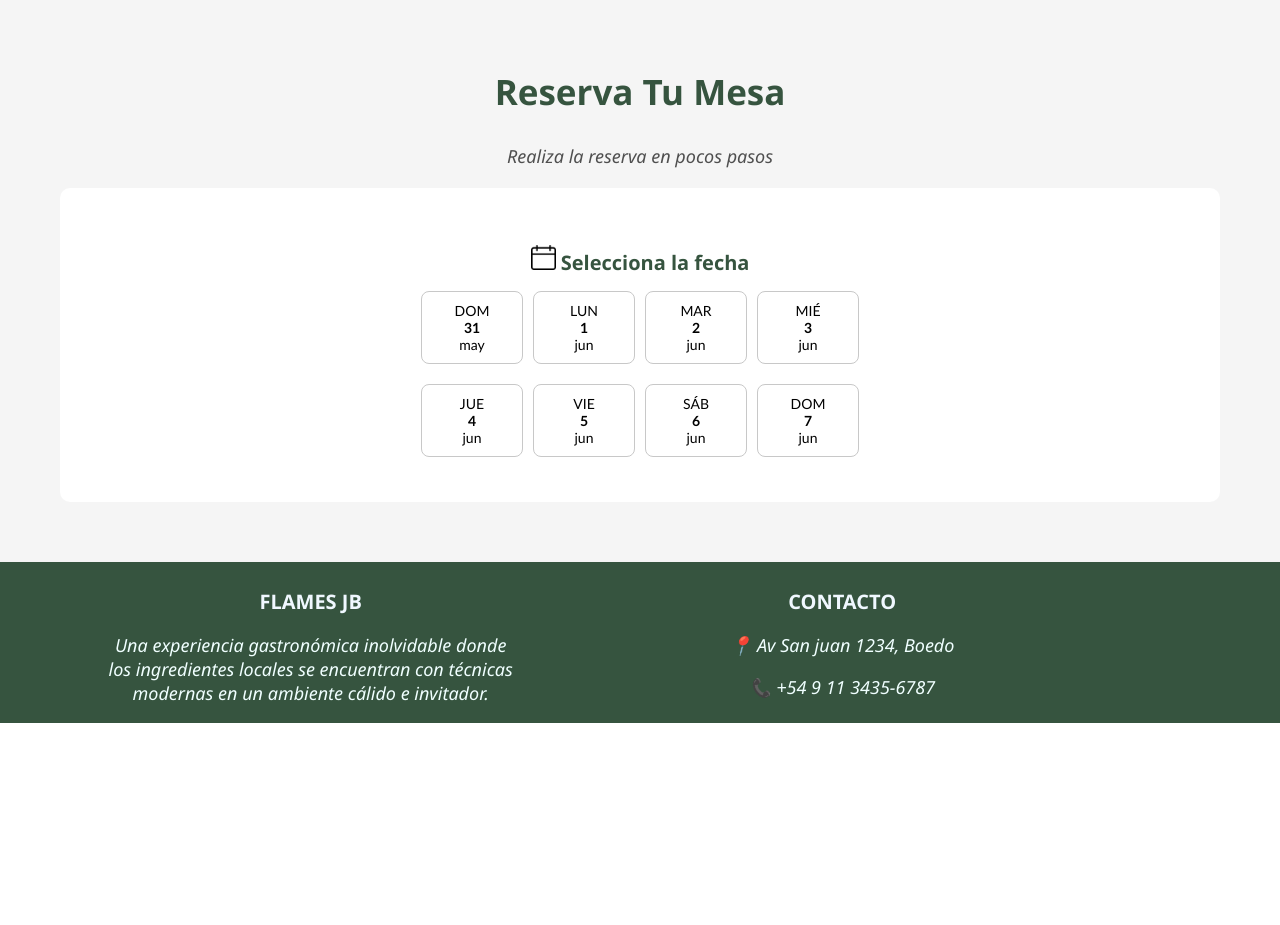
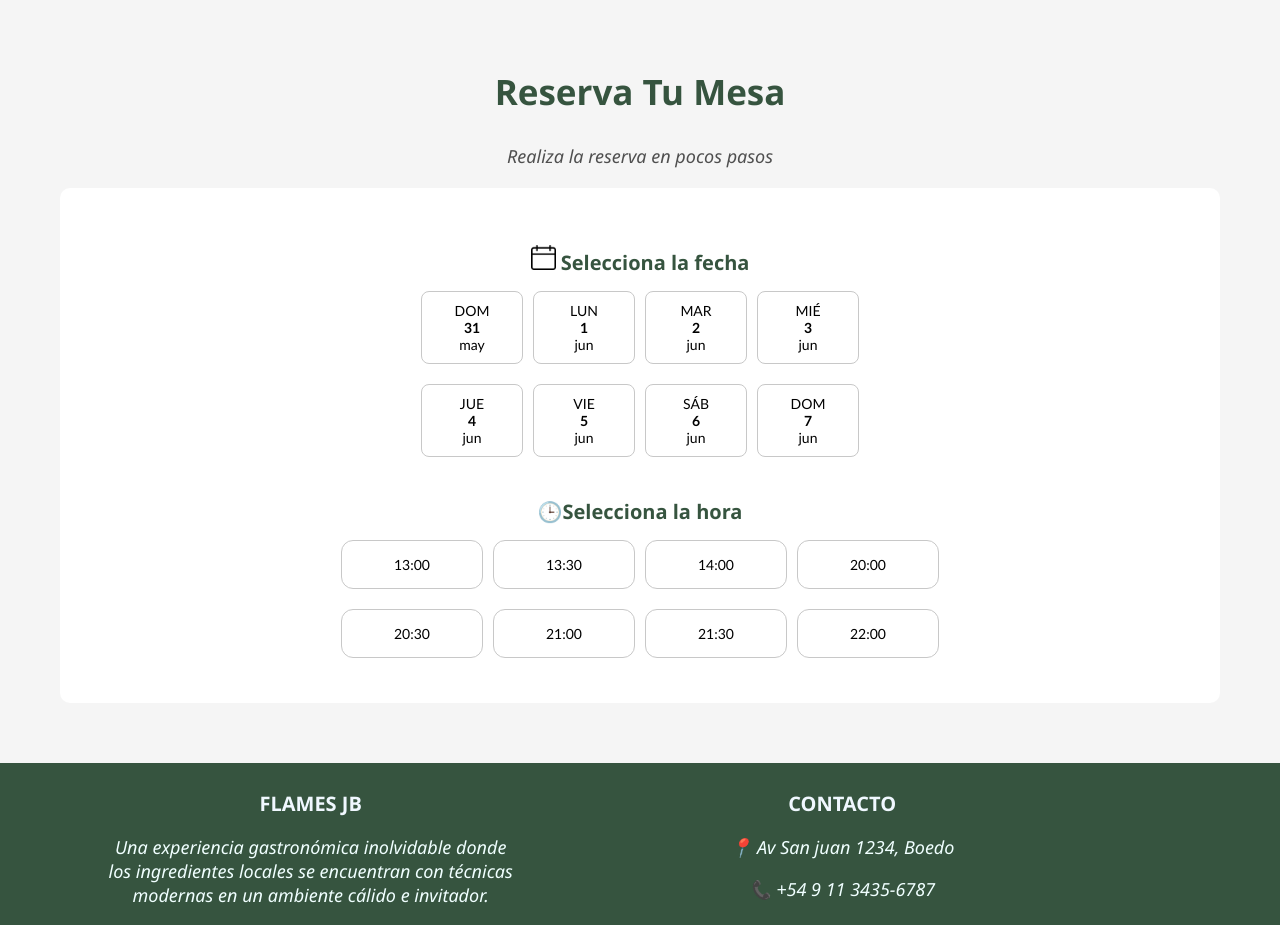
Before and after one commit to matiasnata/proyecto_final, a Flask app: page / in a window 1280 px wide. Shown: the part 955-1880 px from the top of the page. Before the commit the page ends 1678 px from the top, so only its background shows below. Run offline with Flask 3, Linux system fonts and the light colour scheme.

Commit message:
añado seccion seleccionar hora

```diff
--- a/frontend/static/css/user.css
+++ b/frontend/static/css/user.css
@@ -221,7 +221,7 @@ text-align: center;
 
 .calendario {
     display: flex;
-    flex-direction: row;
+    flex-direction: column;
     align-items: center;
     justify-content: center;
 }
@@ -257,7 +257,6 @@ h4 {
     color: burlywood;
     font-weight: bold;
 }
-
 .fila_calendario {
     display: flex;
     justify-content: center;
@@ -267,7 +266,39 @@ h4 {
 .logo_calendario {
     height: 25px;
 }
-.icono_calendario {
-    height: 25px;
-    vertical-align: middle;
+
+.horarios {
+    display: flex;
+    flex-direction: column;
+    align-items: center;
+    justify-content: center;
 }
+
+.horario {
+    border: 1px solid rgb(200, 200, 200);
+    border-radius: 12px;
+    padding: 15px 20px;
+    cursor: pointer;
+    text-align: center;
+    background-color: white;
+    font-family: 'Trebuchet MS', 'Lucida Sans Unicode', 'Lucida Grande', 'Lucida Sans', Arial, sans-serif;
+    font-size: 14px;
+    width: 100px;
+    margin: 5px;
+}
+
+.horario:hover {
+    border-color: burlywood;
+    color: burlywood;
+}
+
+.horario.seleccionado {
+    background-color: burlywood;
+    color: white;
+    font-weight: bold;
+    border-color: burlywood;
+}
+
+.reloj{
+    height: 10px;
+}
--- a/frontend/static/scripts/reservas_inicio.js
+++ b/frontend/static/scripts/reservas_inicio.js
@@ -28,3 +28,20 @@ for (let i = 0; i < 8; i++) {
         fila2.appendChild(div);
     }
 }
+
+const horas = ['13:00', '13:30', '14:00', '20:00', '20:30', '21:00', '21:30', '22:00'];
+
+horas.forEach(function(hora, i) {
+    const div = document.createElement('div');
+    div.classList.add('horario');
+    div.textContent = hora;
+    div.addEventListener('click', function() {
+        document.querySelectorAll('.horario').forEach(h => h.classList.remove('seleccionado'));
+        this.classList.add('seleccionado');
+    });
+    if (i < 4) {
+        fila_hora1.appendChild(div);
+    } else {
+        fila_hora2.appendChild(div);
+    }
+});
--- a/frontend/templates/index.html
+++ b/frontend/templates/index.html
@@ -35,12 +35,19 @@
         <h3>Reserva tu mesa</h3>
         <p>Realiza la reserva en pocos pasos</p>
 
-        <div class="formulario_reserva">
-        <h4><img src="../static/Imagenes/reservas.png" class="logo_calendario"> Selecciona la fecha</h4>
-        <div class="calendario" id="calendario"></div>
+<div class="formulario_reserva">
+    <h4><img src="../static/Imagenes/reservas.png" class="logo_calendario"> Selecciona la fecha</h4>
+    <div class="calendario" id="calendario">
         <div class="fila_calendario" id="fila1"></div>
         <div class="fila_calendario" id="fila2"></div>
+    </div>
+    <h4>🕒Selecciona la hora</h4>
+    <div class="horarios" id="horarios">
+        <div class="fila_calendario" id="fila_hora1"></div>
+        <div class="fila_calendario" id="fila_hora2"></div>
+    </div>
 </div>
+
     </div>
 </div>
     </div>
```
